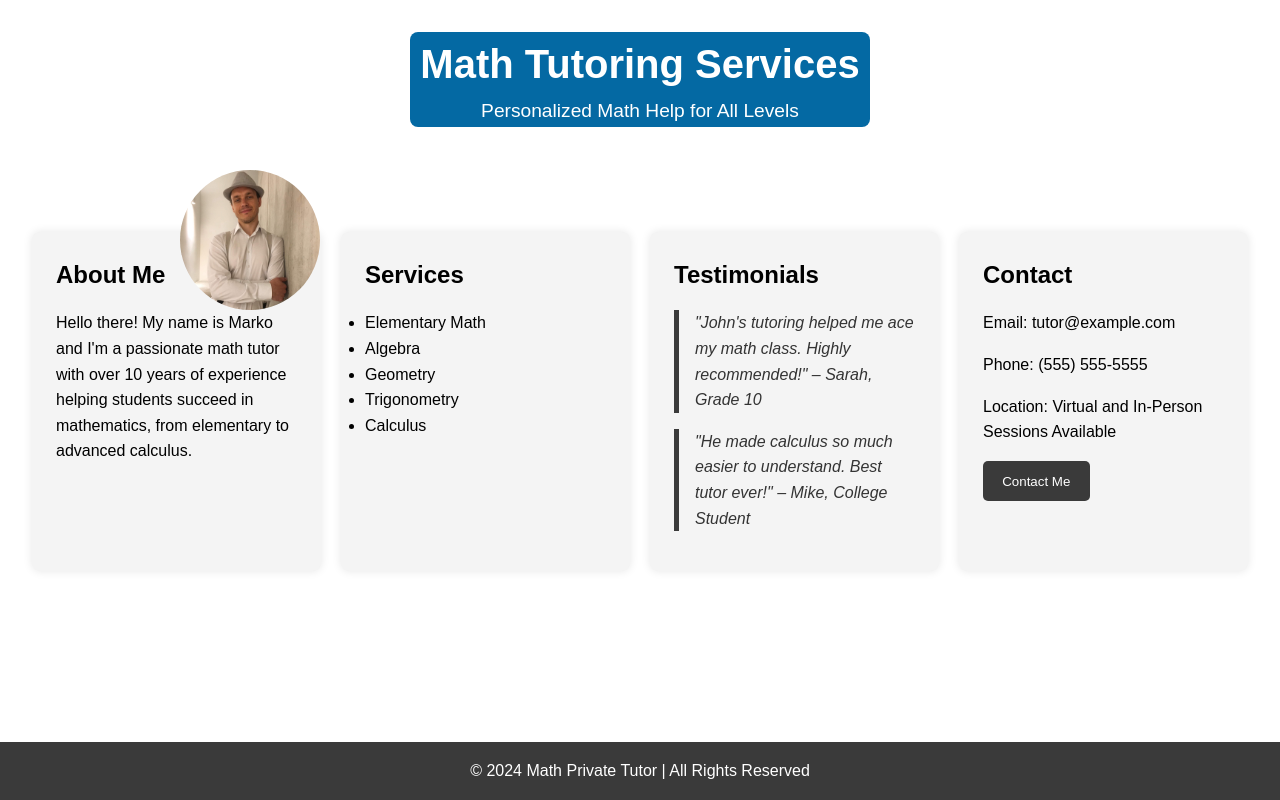
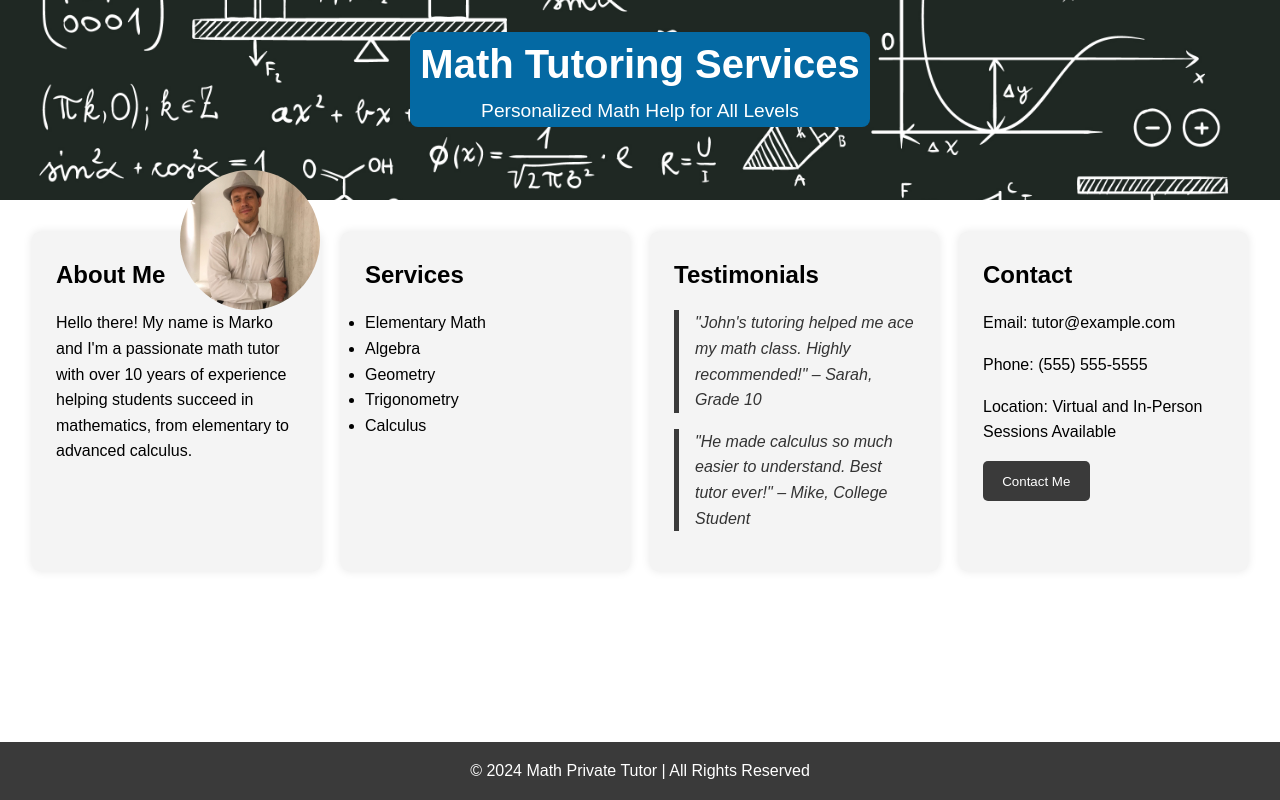
Before and after one commit to BlissManKind/matamarko, a plain HTML site: page index.html in a window 1280 px wide. Drawn offline with Linux system fonts and the light colour scheme.

Commit message:
Update styles.css
Image location address change

```diff
--- a/styles.css
+++ b/styles.css
@@ -13,7 +13,7 @@ body {
 }
 
 .header {
-    background-image: url(./Images/math.jpg);
+    background-image: url(math.jpg);
     background-size: cover;
     background-position: center;
     background-repeat: no-repeat;
```
